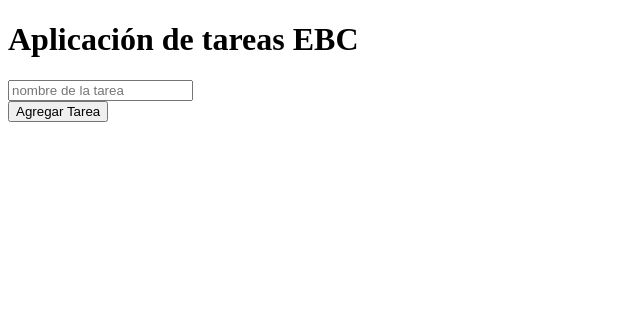
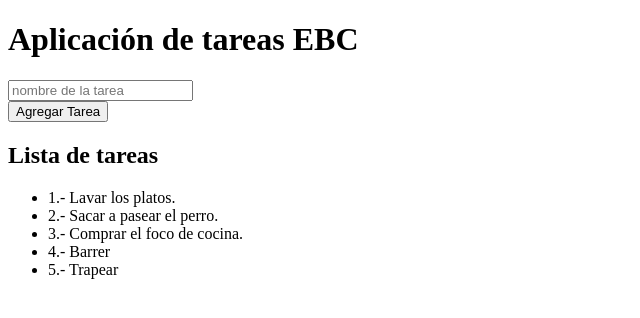
Before and after one commit to sulf0nic/ebc-python-flask, a Flask app: page / in a window 1280 px wide. Shown: the top 318 px of the page, without its empty margins (0-640 px from the left). Run offline with Flask 2, Linux system fonts and the light colour scheme.

Commit message:
v.1.1
version estable

```diff
--- a/app.py
+++ b/app.py
@@ -1,12 +1,13 @@
 from crypt import methods
-from flask import Flask, request, render_template
+from flask import Flask, request, render_template, url_for,redirect
+from database import tasks
 
 #Inicializar
 app = Flask(__name__)
 
 @app.route("/")
 def Index():
-    return render_template("Index.html")
+    return render_template("Index.html", todoList = tasks)
     #return "<a href='#'>Hello Word Flask :))</a>"
     #return "<h1>hello world flask</h1>"
     #return "<a href='#'>hello world flask</a>"
@@ -19,9 +20,12 @@ def HolaEBC():
 def UnGetRandom():
   return "Hola ebc/Random"
 
-##@app.route("/", methods=['POST'])
-##def AddNewTask():
-##    if request.method == 'POST':
+@app.route("/newTask", methods=['POST'])
+def AddNewTask():
+    if request.method == 'POST':
+      newTask = {"id": len(tasks)+1, "name": request.form['task_name']}
+      tasks.append(newTask)
+      return redirect(url_for('Index'))
 
 if __name__ == "__main__":
   app.run(port=5000, debug=True)
--- a/database.py
+++ b/database.py
@@ -1,5 +1,7 @@
 tasks = [
-    {"id":1, "name":"lavar los platos."},
+    {"id":1, "name":'Lavar los platos.'},
     {"id":2, "name":"Sacar a pasear el perro."},
     {"id":3, "name":"Comprar el foco de cocina."},
+    {"id":4, "name":"Barrer"},
+    {"id":5, "name":"Trapear"},
     ]
--- a/templates/index.html
+++ b/templates/index.html
@@ -2,11 +2,24 @@
 <html>
     <body>
         <h1>Aplicación de tareas EBC</h1>
-        <form action="#">
+        <form action={{ url_for('AddNewTask') }} method="POST">
             <div>
-                <input type="text" placeholder="nombre de la tarea"/>
+                <input type="text" name="task_name" placeholder="nombre de la tarea"/>
             </div>
             <button type="submit">Agregar Tarea</button>
         </form>
+        <div>
+            <h2>Lista de tareas</h2>
+            <ul>
+                {% for task in todoList %}
+                <li>{{task.id}}.- {{ task.name}}</li>
+                {% endfor %}
+            <!--
+                <li>Gatos</li>
+                <li>Loros</li>
+                <li>Iguanas</li>
+            -->
+            </ul>
+        </div>
     </body>
 </html>
```
